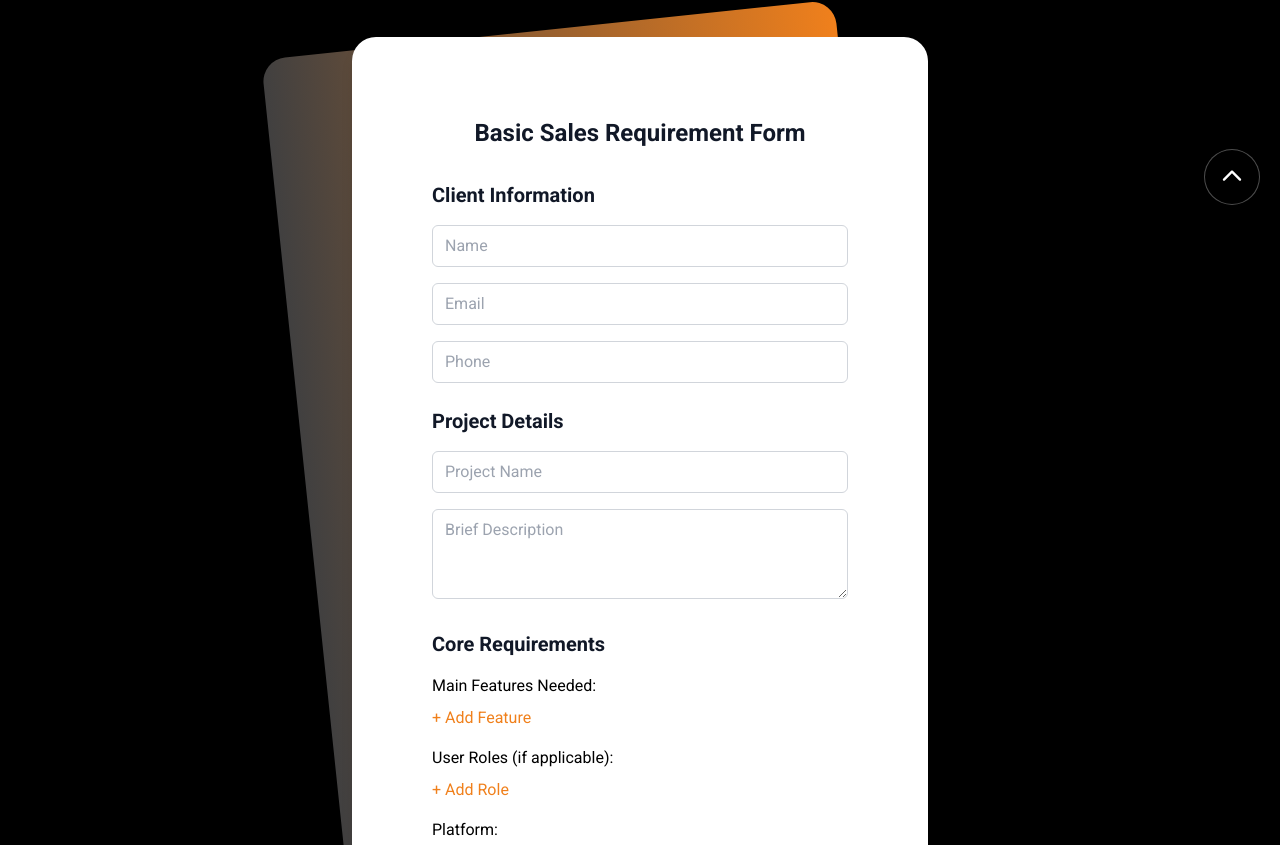
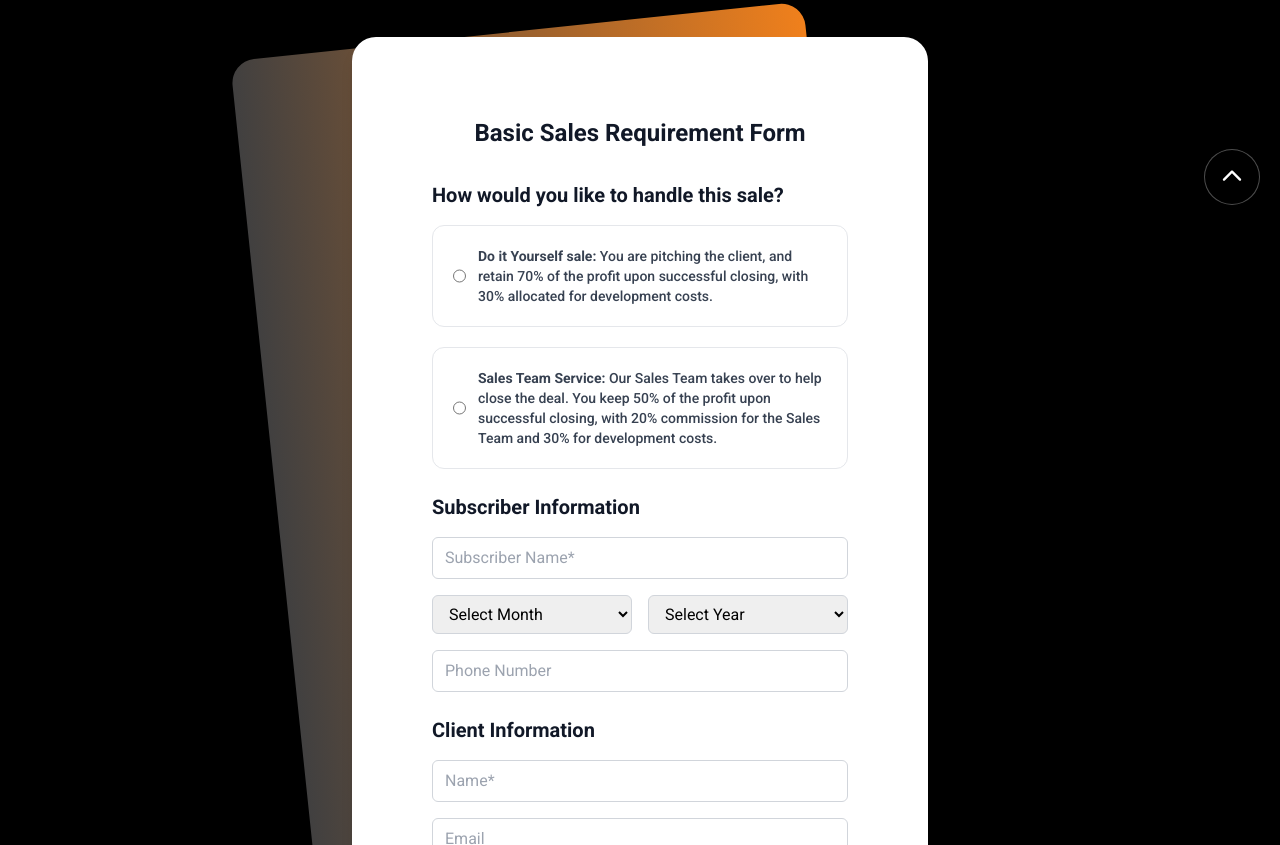
Before and after one commit to pranavpremanand/boostmysites-official.com, a React (Create React App) app: page /sales-requirement-form in a window 1280 px wide. Shown: the part 575-1420 px from the top of the page. Built offline with nearby package versions, Linux system fonts and the light colour scheme.

Commit message:
now adding to google form and sendign mail new input field added

```diff
--- a/src/pages/ProjectRequirementForm.jsx
+++ b/src/pages/ProjectRequirementForm.jsx
@@ -38,6 +38,8 @@ const ProjectRequirementForm = ({ subject }) => {
   });
 
   const onSubmit = async (data) => {
+    setSpinner(true);
+    console.log(data, "thisisdata");
     let emailBody = `
         Name: ${data.name}\n
         Email: ${data.email}\n
@@ -54,8 +56,13 @@ const ProjectRequirementForm = ({ subject }) => {
         Timeline: ${data.timeline}\n
         Budget: ${data.budget}\n
         Additional Notes: ${data.additionalNotes}\n
+        Join Month: ${data.joinMonth}\n
+        Join Year: ${data.joinYear}\n
+        Sale Option: ${data.salesOption}\n
+        Subscriber Name: ${data.subscribername}\n
        Date: ${new Date().toLocaleDateString()}\n
       `;
+
     const formData = new FormData();
     const subjectFormail = subject;
     formData.append("body", emailBody);
@@ -64,12 +71,44 @@ const ProjectRequirementForm = ({ subject }) => {
       formData.append("file", file);
     }
 
+    const googleFormURL =
+      "https://script.google.com/macros/s/AKfycbwIJOyXVKHbG0PjXPkoEyet8tTbInvk--G01ibCM9Rsgnmldax-K5pHPbaD1KdeJcF1GA/exec";
+    const googleFormData = new URLSearchParams();
+    googleFormData.append("name", data.name);
+    googleFormData.append("email", data.email);
+    googleFormData.append("phone", data.phone);
+    googleFormData.append("projectName", data.projectName || "N/A");
+    googleFormData.append("description", data.description || "N/A");
+    googleFormData.append("features", data.features?.join(", ") || "N/A");
+    googleFormData.append("userRoles", data.userRoles?.join(", ") || "N/A");
+    googleFormData.append("platform", data.platform || "N/A");
+    googleFormData.append("otherPlatform", data.otherPlatform || "N/A");
+    googleFormData.append("designStyle", data.designStyle || "N/A");
+    googleFormData.append("techStack", data.techStack || "N/A");
+    googleFormData.append("integrations", data.integrations || "N/A");
+    googleFormData.append("timeline", data.timeline || "N/A");
+    googleFormData.append("budget", data.budget || "N/A");
+    googleFormData.append("additionalNotes", data.additionalNotes || "N/A");
+    googleFormData.append("joinMonth", data.joinMonth || "N/A");
+    googleFormData.append("joinYear", data.joinYear || "N/A");
+    googleFormData.append("salesOption", data.salesOption || "N/A");
+    googleFormData.append("subscribername", data.subscribername || "N/A");
+    googleFormData.append("date", new Date().toLocaleDateString());
     try {
-      setSpinner(true);
+      await fetch(googleFormURL, {
+        method: "POST",
+        body: googleFormData,
+        headers: {
+          "Content-Type": "application/x-www-form-urlencoded", // Ensure content type is correct
+        },
+        redirect: "follow",
+      });
+
       // await fetch("https://smtp-api-tawny.vercel.app/send-email", {
       // await fetch("http://localhost:8080/api/send-email", {
       await fetch(
-        "https://boostmysite-attachment-email.vercel.app/api/send-email",
+        "https://boostmysite-attachment-email-zeta.vercel.app/api/send-email",
+        // "https://boostmysite-attachment-email.vercel.app/api/send-email",
         {
           method: "POST",
           body: formData,
@@ -148,6 +187,23 @@ const ProjectRequirementForm = ({ subject }) => {
     setFile(null);
   };
 
+  const currentYear = new Date().getFullYear();
+  const years = Array.from({ length: currentYear - 1999 }, (_, i) => 2000 + i);
+  const months = [
+    "January",
+    "February",
+    "March",
+    "April",
+    "May",
+    "June",
+    "July",
+    "August",
+    "September",
+    "October",
+    "November",
+    "December",
+  ];
+
   console.log(file, "adsjfaksdlfasd");
   return (
     <div className="min-h-screen bg-black/60 py-6 flex flex-col justify-center sm:py-12">
@@ -160,6 +216,142 @@ const ProjectRequirementForm = ({ subject }) => {
                 ? "Basic Project Requirement Form"
                 : "Basic Sales Requirement Form"}
             </h2>
+            <div className="space-y-4">
+              <h3 className="text-xl font-semibold text-gray-900">
+                How would you like to handle this sale?
+              </h3>
+
+              <div className=" grid grid-cols-1 gap-5">
+                <div className="flex items-center border rounded-xl p-5 h-full">
+                  <input
+                    {...register("salesOption", {
+                      required: "Please select a sale option",
+                    })}
+                    type="radio"
+                    id="doItYourself"
+                    value="doItYourself"
+                    className="h-4 w-4 text-[#f0801c] focus:ring-[#f0801c] border-gray-300"
+                  />
+                  <label
+                    htmlFor="doItYourself"
+                    className="ml-3 block text-sm font-medium text-gray-700"
+                  >
+                    <span className="font-semibold">Do it Yourself sale:</span>{" "}
+                    You are pitching the client, and retain 70% of the profit
+                    upon successful closing, with 30% allocated for development
+                    costs.
+                  </label>
+                </div>
+                <div className="flex items-center border rounded-xl p-5 h-full">
+                  <input
+                    {...register("salesOption", {
+                      required: "Please select a sale option",
+                    })}
+                    type="radio"
+                    id="salesTeam"
+                    value="salesTeam"
+                    className="h-4 w-4 text-[#f0801c] focus:ring-[#f0801c] border-gray-300"
+                  />
+                  <label
+                    htmlFor="salesTeam"
+                    className="ml-3 block text-sm font-medium text-gray-700"
+                  >
+                    <span className="font-semibold">Sales Team Service:</span>{" "}
+                    Our Sales Team takes over to help close the deal. You keep
+                    50% of the profit upon successful closing, with 20%
+                    commission for the Sales Team and 30% for development costs.
+                  </label>
+                </div>
+              </div>
+
+              {errors.salesOption && (
+                <p className="text-red-500 text-sm mt-1">
+                  {errors.salesOption.message}
+                </p>
+              )}
+            </div>
+            <div className="space-y-4">
+              <h3 className="text-xl font-semibold text-gray-900">
+                Subscriber Information
+              </h3>
+
+              <div>
+                <input
+                  {...register("subscribername", {
+                    required: "Subscriber Name is required",
+                  })}
+                  type="text"
+                  placeholder="Subscriber Name*"
+                  className={`w-full px-3 py-2 border ${
+                    errors.name ? "border-red-500" : "border-gray-300"
+                  } rounded-md focus:outline-none focus:ring-2 focus:ring-[#f0801c]`}
+                />
+                {errors.subscribername && (
+                  <p className="text-red-500 text-sm mt-1">
+                    {errors.subscribername.message}
+                  </p>
+                )}
+              </div>
+
+              <div className="flex space-x-4">
+                <div className="w-1/2">
+                  <select
+                    {...register("joinMonth")}
+                    className={`w-full px-3 py-2 border ${
+                      errors.joinMonth ? "border-red-500" : "border-gray-300"
+                    } rounded-md focus:outline-none focus:ring-2 focus:ring-[#f0801c]`}
+                  >
+                    <option value="">Select Month</option>
+                    {months.map((month, index) => (
+                      <option key={index} value={month}>
+                        {month}
+                      </option>
+                    ))}
+                  </select>
+                  {errors.joinMonth && (
+                    <p className="text-red-500 text-sm mt-1">
+                      {errors.joinMonth.message}
+                    </p>
+                  )}
+                </div>
+                <div className="w-1/2">
+                  <select
+                    {...register("joinYear")}
+                    className={`w-full px-3 py-2 border ${
+                      errors.joinYear ? "border-red-500" : "border-gray-300"
+                    } rounded-md focus:outline-none focus:ring-2 focus:ring-[#f0801c]`}
+                  >
+                    <option value="">Select Year</option>
+                    {years.map((year) => (
+                      <option key={year} value={year}>
+                        {year}
+                      </option>
+                    ))}
+                  </select>
+                  {errors.joinYear && (
+                    <p className="text-red-500 text-sm mt-1">
+                      {errors.joinYear.message}
+                    </p>
+                  )}
+                </div>
+              </div>
+
+              <div>
+                <input
+                  {...register("phoneNumber")}
+                  type="tel"
+                  placeholder="Phone Number"
+                  className={`w-full px-3 py-2 border ${
+                    errors.phoneNumber ? "border-red-500" : "border-gray-300"
+                  } rounded-md focus:outline-none focus:ring-2 focus:ring-[#f0801c]`}
+                />
+                {errors.phoneNumber && (
+                  <p className="text-red-500 text-sm mt-1">
+                    {errors.phoneNumber.message}
+                  </p>
+                )}
+              </div>
+            </div>
 
             <div className="space-y-4">
               <h3 className="text-xl font-semibold text-gray-900">
@@ -169,7 +361,7 @@ const ProjectRequirementForm = ({ subject }) => {
                 <input
                   {...register("name", { required: "Name is required" })}
                   type="text"
-                  placeholder="Name"
+                  placeholder="Name*"
                   className={`w-full px-3 py-2 border ${
                     errors.name ? "border-red-500" : "border-gray-300"
                   } rounded-md focus:outline-none focus:ring-2 focus:ring-[#f0801c]`}
@@ -182,13 +374,7 @@ const ProjectRequirementForm = ({ subject }) => {
               </div>
               <div>
                 <input
-                  {...register("email", {
-                    required: "Email is required",
-                    pattern: {
-                      value: /\S+@\S+\.\S+/,
-                      message: "Invalid email address",
-                    },
-                  })}
+                  {...register("email")}
                   type="email"
                   placeholder="Email"
                   className={`w-full px-3 py-2 border ${
@@ -203,18 +389,7 @@ const ProjectRequirementForm = ({ subject }) => {
               </div>
               <div>
                 <input
-                  {...register("phone", {
-                    required: "Phone is required",
-                    minLength: {
-                      value: 10,
-                      message: "Phone number must be at least 10 characters",
-                    },
-                    pattern: {
-                      value: /^[+\-]?\d{10,}$/,
-                      message:
-                        "Invalid phone number. Only numbers, +, and - are allowed",
-                    },
-                  })}
+                  {...register("phone")}
                   type="tel"
                   placeholder="Phone"
                   className={`w-full px-3 py-2 border ${
@@ -235,9 +410,7 @@ const ProjectRequirementForm = ({ subject }) => {
               </h3>
               <div>
                 <input
-                  {...register("projectName", {
-                    required: "Project name is required",
-                  })}
+                  {...register("projectName")}
                   type="text"
                   placeholder="Project Name"
                   className={`w-full px-3 py-2 border ${
@@ -255,7 +428,7 @@ const ProjectRequirementForm = ({ subject }) => {
                   {...register("description", {
                     required: "Description is required",
                   })}
-                  placeholder="Brief Description"
+                  placeholder="Brief Description*"
                   className={`w-full px-3 py-2 border ${
                     errors.description ? "border-red-500" : "border-gray-300"
                   } rounded-md focus:outline-none focus:ring-2 focus:ring-[#f0801c]`}
@@ -264,6 +437,25 @@ const ProjectRequirementForm = ({ subject }) => {
                 {errors.description && (
                   <p className="text-red-500 text-sm mt-1">
                     {errors.description.message}
+                  </p>
+                )}
+              </div>
+              <div>
+                <input
+                  {...register("referenceWebsite", {
+                    required: "Reference Website is required",
+                  })}
+                  type="url"
+                  placeholder="Reference Website*"
+                  className={`w-full px-3 py-2 border ${
+                    errors.referenceWebsite
+                      ? "border-red-500"
+                      : "border-gray-300"
+                  } rounded-md focus:outline-none focus:ring-2 focus:ring-[#f0801c]`}
+                />
+                {errors.referenceWebsite && (
+                  <p className="text-red-500 text-sm mt-1">
+                    {errors.referenceWebsite.message}
                   </p>
                 )}
               </div>
@@ -278,9 +470,7 @@ const ProjectRequirementForm = ({ subject }) => {
                 {featureFields.map((field, index) => (
                   <input
                     key={field.id}
-                    {...register(`features.${index}`, {
-                      required: "Feature is required",
-                    })}
+                    {...register(`features.${index}`)}
                     type="text"
                     placeholder={`Feature ${index + 1}`}
                     className={`w-full px-3 py-2 border ${
@@ -310,9 +500,7 @@ const ProjectRequirementForm = ({ subject }) => {
                 {userRoleFields.map((field, index) => (
                   <input
                     key={field.id}
-                    {...register(`userRoles.${index}`, {
-                      required: "User role is required",
-                    })}
+                    {...register(`userRoles.${index}`)}
                     type="text"
                     placeholder={`Role ${index + 1}`}
                     className={`w-full px-3 py-2 border ${
@@ -340,9 +528,7 @@ const ProjectRequirementForm = ({ subject }) => {
                 <div className="space-x-4">
                   <label className="inline-flex items-center">
                     <input
-                      {...register("platform", {
-                        required: "Platform is required",
-                      })}
+                      {...register("platform")}
                       type="radio"
                       value="Web"
                       className="form-radio text-[#f0801c]"
@@ -351,9 +537,7 @@ const ProjectRequirementForm = ({ subject }) => {
                   </label>
                   <label className="inline-flex items-center mb-2">
                     <input
-                      {...register("platform", {
-                        required: "Platform is required",
-                      })}
+                      {...register("platform")}
                       type="radio"
                       value="Mobile"
                       className="form-radio text-[#f0801c]"
@@ -362,9 +546,7 @@ const ProjectRequirementForm = ({ subject }) => {
                   </label>
                   <label className="inline-flex items-center">
                     <input
-                      {...register("platform", {
-                        required: "Platform is required",
-                      })}
+                      {...register("platform")}
                       type="radio"
                       value="Other"
                       className="form-radio text-[#f0801c]"
@@ -381,9 +563,7 @@ const ProjectRequirementForm = ({ subject }) => {
               {watch("platform") === "Other" && (
                 <div className="mt-2">
                   <input
-                    {...register("otherPlatform", {
-                      required: "Please specify the other platform",
-                    })}
+                    {...register("otherPlatform")}
                     type="text"
                     placeholder="Please specify the platform"
                     className={`w-full px-3 py-2 border ${
@@ -407,9 +587,7 @@ const ProjectRequirementForm = ({ subject }) => {
               </h3>
               <div>
                 <input
-                  {...register("designStyle", {
-                    required: "Design style is required",
-                  })}
+                  {...register("designStyle")}
                   type="text"
                   placeholder="Preferred Design Style (if any)"
                   className={`w-full px-3 py-2 border ${
@@ -424,9 +602,7 @@ const ProjectRequirementForm = ({ subject }) => {
               </div>
               <div>
                 <input
-                  {...register("techStack", {
-                    required: "Tech stack is required",
-                  })}
+                  {...register("techStack")}
                   type="text"
                   placeholder="Technology Stack (if known)"
                   className={`w-full px-3 py-2 border ${
@@ -441,9 +617,7 @@ const ProjectRequirementForm = ({ subject }) => {
               </div>
               <div>
                 <input
-                  {...register("integrations", {
-                    required: "Integrations are required",
-                  })}
+                  {...register("integrations")}
                   type="text"
                   placeholder="Third-Party Integrations"
                   className={`w-full px-3 py-2 border ${
@@ -464,9 +638,7 @@ const ProjectRequirementForm = ({ subject }) => {
               </h3>
               <div>
                 <input
-                  {...register("timeline", {
-                    required: "Timeline is required",
-                  })}
+                  {...register("timeline")}
                   type="text"
                   placeholder="Estimated Timeline"
                   className={`w-full px-3 py-2 border ${
@@ -483,7 +655,7 @@ const ProjectRequirementForm = ({ subject }) => {
                 <input
                   {...register("budget", { required: "Budget is required" })}
                   type="text"
-                  placeholder="Budget Range"
+                  placeholder="Budget Range*"
                   className={`w-full px-3 py-2 border ${
                     errors.budget ? "border-red-500" : "border-gray-300"
                   } rounded-md focus:outline-none focus:ring-2 focus:ring-[#f0801c]`}
@@ -501,9 +673,7 @@ const ProjectRequirementForm = ({ subject }) => {
                 Additional Notes or Comments:
               </label>
               <textarea
-                {...register("additionalNotes", {
-                  required: "Additional notes are required",
-                })}
+                {...register("additionalNotes")}
                 className={`w-full px-3 py-2 border ${
                   errors.additionalNotes ? "border-red-500" : "border-gray-300"
                 } rounded-md focus:outline-none focus:ring-2 focus:ring-[#f0801c]`}
```
